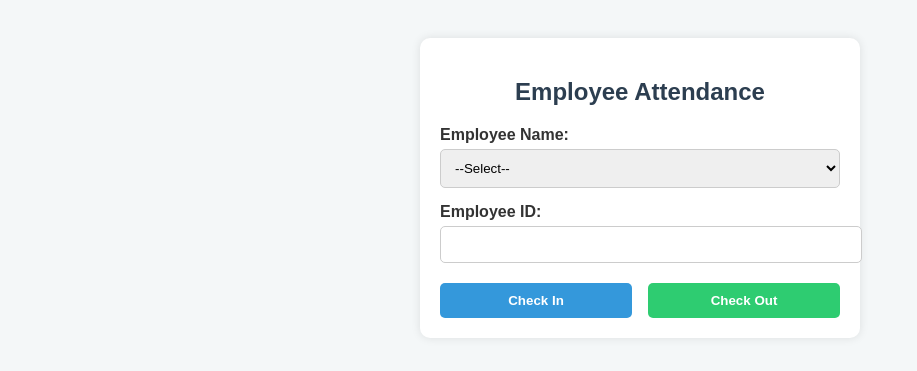
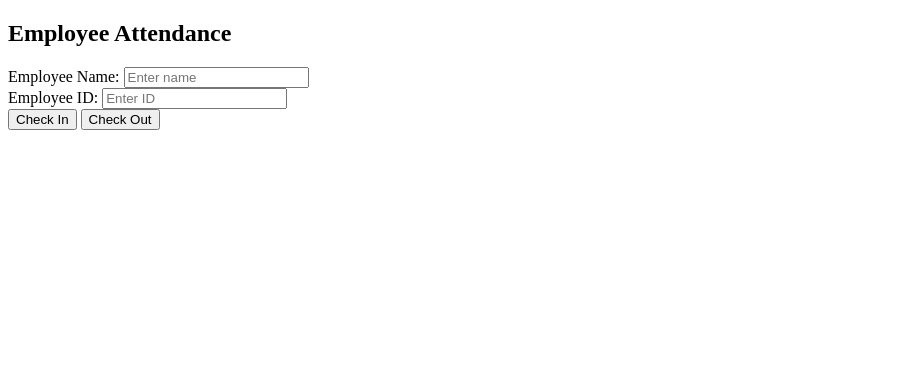
Before and after one commit to carrybeeops/Web-Attendance, a plain HTML site: page index.html in a window 1280 px wide. Shown: the whole page, without its empty margins (0-917 px from the left). Drawn offline with Linux system fonts and the light colour scheme.

Commit message:
Update index.html

```diff
--- a/index.html
+++ b/index.html
@@ -1,138 +1,55 @@
 <!DOCTYPE html>
-<html>
+<html lang="en">
 <head>
-  <title>Employee Attendance</title>
-  <style>
-    body {
-      font-family: Arial, sans-serif;
-      background-color: #f4f7f8;
-      padding: 30px;
-      color: #333;
-    }
-    .container {
-      max-width: 400px;
-      margin: auto;
-      background: #fff;
-      padding: 20px;
-      border-radius: 10px;
-      box-shadow: 0 0 10px rgba(0,0,0,0.1);
-    }
-    h2 {
-      text-align: center;
-      color: #2c3e50;
-    }
-    label {
-      display: block;
-      margin-top: 15px;
-      font-weight: bold;
-    }
-    select, input {
-      width: 100%;
-      padding: 10px;
-      margin-top: 5px;
-      border: 1px solid #ccc;
-      border-radius: 5px;
-    }
-    button {
-      width: 48%;
-      padding: 10px;
-      margin-top: 20px;
-      border: none;
-      border-radius: 5px;
-      background-color: #3498db;
-      color: white;
-      font-weight: bold;
-      cursor: pointer;
-    }
-    button:last-child {
-      background-color: #2ecc71;
-      float: right;
-    }
-    button:hover {
-      opacity: 0.9;
-    }
-  </style>
+  <meta charset="UTF-8">
+  <title>Employee Check-In</title>
+</head>
+<body>
+  <h2>Employee Attendance</h2>
+
+  <label>Employee Name:</label>
+  <input type="text" id="name" placeholder="Enter name"><br>
+
+  <label>Employee ID:</label>
+  <input type="text" id="id" placeholder="Enter ID"><br>
+
+  <button onclick="submitAttendance('Check In')">Check In</button>
+  <button onclick="submitAttendance('Check Out')">Check Out</button>
+
+  <p id="response"></p>
+
   <script>
-    const employees = {
-  "Minhazur Rahman": "CL -84088",
-  "Pranab Chandra Das": "CL-84001",
-  "Mohammad Saiful Islam Saon": "CL-82026",
-  "Bipul Chandra Roy": "CL-84086",
-  "kazi shahamat hossain": "CL-84120",
-  "Syed Akif Mowla": "CL-84117",
-  "Kazi Atraful Islam Topu": "CL-84118",
-  "Md Nawaz Sharif Antor": "CL-84124",
-  "Faysal Hossain Siam": "CL-84125",
-  "Insan Khan": "CL-84170",
-  "Aiub Ahmed": "CL-84101"
-};
-
-    function setEmployeeID() {
+    function submitAttendance(action) {
       const name = document.getElementById("name").value;
-      document.getElementById("emp_id").value = employees[name] || "";
-    }
-
-    function getLocationAndSend(action) {
-      if (navigator.geolocation) {
-        navigator.geolocation.getCurrentPosition(function (position) {
-          const location = `${position.coords.latitude}, ${position.coords.longitude}`;
-          sendData(action, location);
-        }, function () {
-          alert("Location permission denied.");
-        });
-      } else {
-        alert("Geolocation not supported.");
-      }
-    }
-
-    function sendData(action, location) {
-      const name = document.getElementById("name").value;
-      const id = document.getElementById("emp_id").value;
+      const id = document.getElementById("id").value;
 
       if (!name || !id) {
-        alert("Please select employee.");
+        alert("Please fill in both fields.");
         return;
       }
 
-      fetch("https://script.google.com/macros/s/AKfycbzCQy68HApjZq5P7foc80gsZjn_VrZnN5H9tfPA7pi0w1c8xSxQD8V8Tx5Klq742_4G/exec", {
-        method: "POST",
-        body: JSON.stringify({ name, id, action, location }),
-        headers: {
-          "Content-Type": "application/json",
-        },
-      })
-      .then(response => response.text())
-      .then(data => alert(data))
-      .catch(error => alert("Error: " + error));
+      navigator.geolocation.getCurrentPosition(function(position) {
+        const location = `${position.coords.latitude},${position.coords.longitude}`;
+
+        fetch("https://script.google.com/macros/s/AKfycbzCQy68HApjZq5P7foc80gsZjn_VrZnN5H9tfPA7pi0w1c8xSxQD8V8Tx5Klq742_4G/exec", {
+          method: "POST",
+          mode: "no-cors",
+          headers: {
+            "Content-Type": "application/json"
+          },
+          body: JSON.stringify({
+            name: name,
+            id: id,
+            action: action,
+            location: location
+          })
+        });
+
+        document.getElementById("response").innerText = `${action} request sent!`;
+      }, function(error) {
+        alert("Location error: " + error.message);
+      });
     }
   </script>
-</head>
-<body>
-  <div class="container">
-    <h2>Employee Attendance</h2>
-    <label for="name">Employee Name:</label>
-    <select id="name" onchange="setEmployeeID()">
-      <option value="">--Select--</option>
-    <option>Minhazur Rahman</option>
-    <option>Pranab Chandra Das</option>
-    <option>Mohammad Saiful Islam Saon</option>
-    <option>Bipul Chandra Roy</option>
-    <option>kazi shahamat hossain</option>
-    <option>Syed Akif Mowla</option>
-    <option>Kazi Atraful Islam Topu</option>
-    <option>Md Nawaz Sharif Antor</option>
-    <option>Faysal Hossain Siam</option>
-    <option>Insan Khan</option>
-    <option>Aiub Ahmed</option>
-    </select>
-
-    <label for="emp_id">Employee ID:</label>
-    <input type="text" id="emp_id" readonly>
-
-    <div style="display: flex; justify-content: space-between;">
-      <button onclick="getLocationAndSend('Check In')">Check In</button>
-      <button onclick="getLocationAndSend('Check Out')">Check Out</button>
-    </div>
-  </div>
 </body>
 </html>
```
